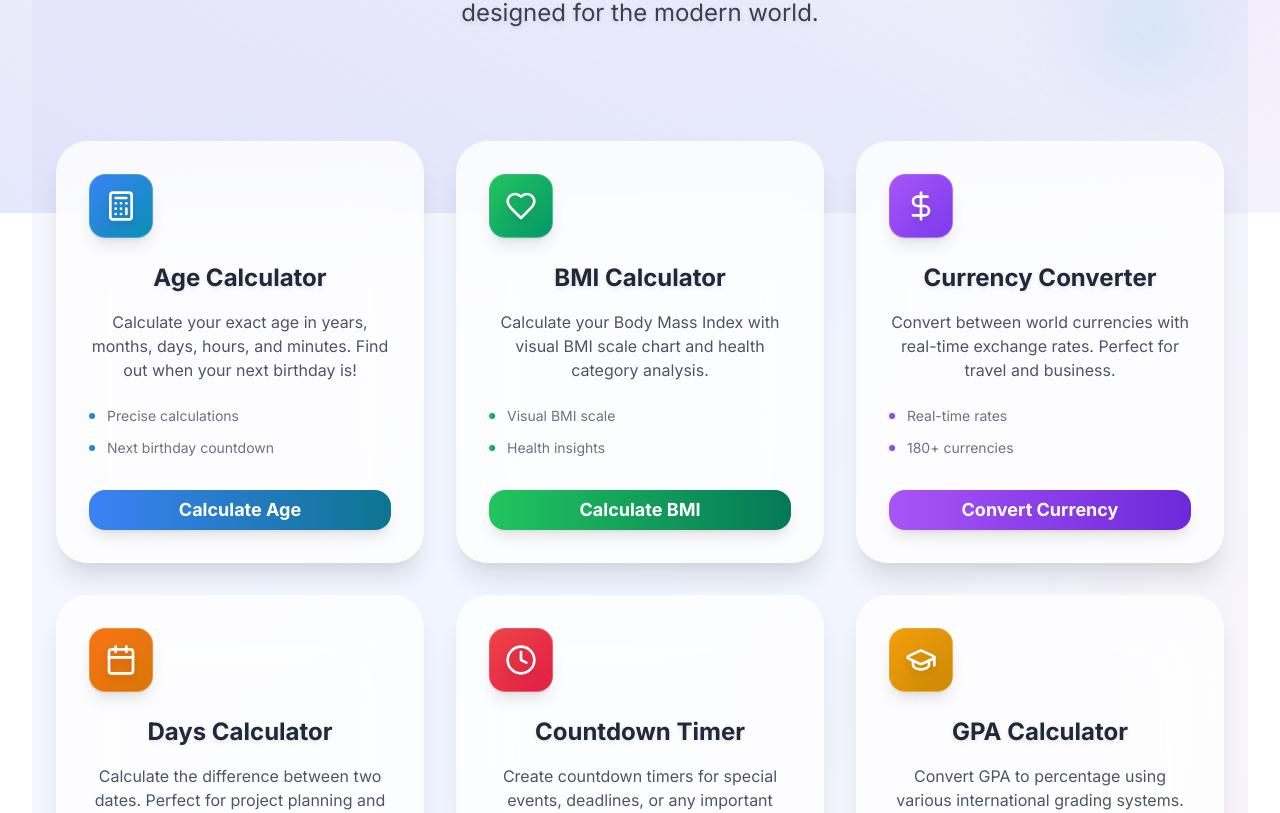
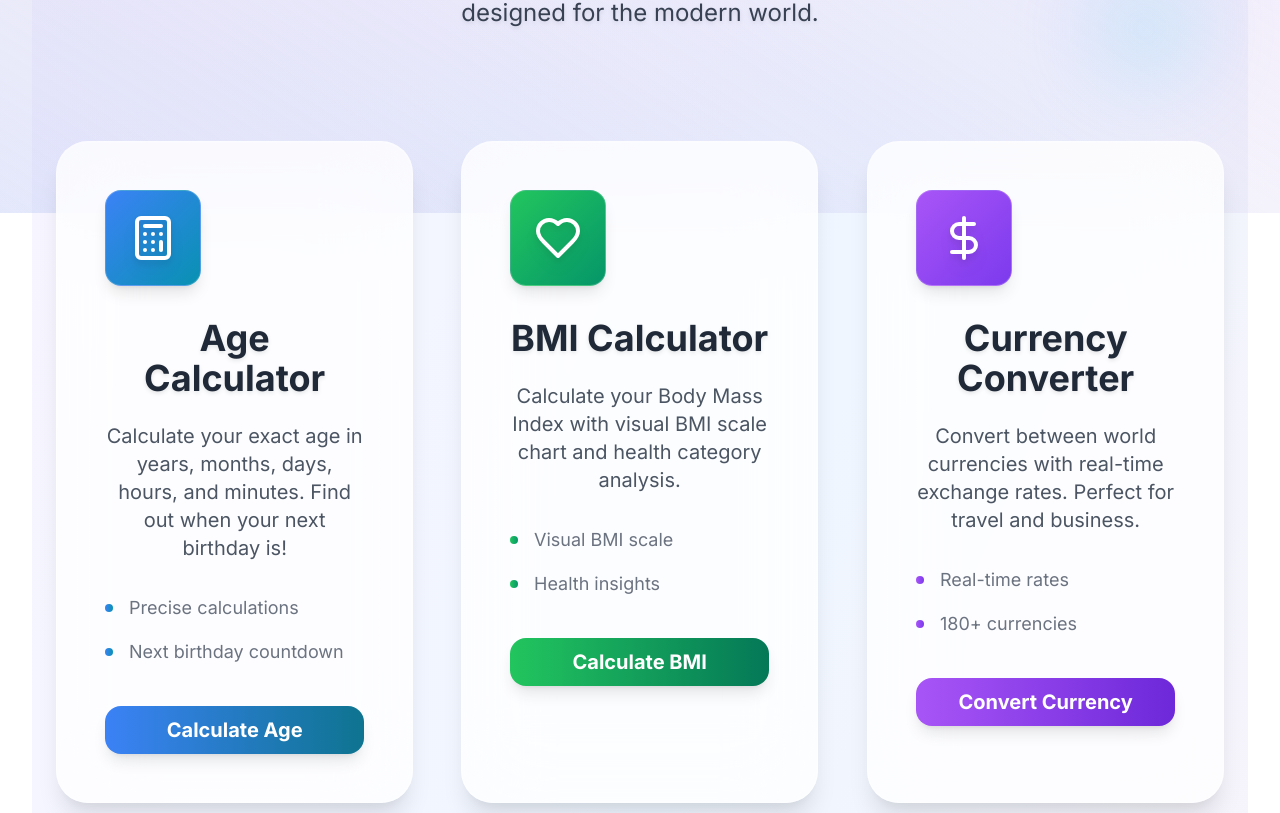
Before and after one commit to AbdulBasitMomin/black-white-calculators, a React (Vite) app: page / in a window 1280 px wide. Shown: the part 587-1400 px from the top of the page. Built offline with nearby package versions, Linux system fonts and the light colour scheme.

Commit message:
Fix errors and improve Home page layout
- Resolved all identified errors.
- Increased the size of the tool cards on the home page.

```diff
--- a/src/components/ui/toaster.tsx
+++ b/src/components/ui/toaster.tsx
@@ -1,4 +1,5 @@
-import { useToast } from "@/hooks/use-toast"
+
+import { useToast } from "@/components/ui/use-toast"
 import {
   Toast,
   ToastClose,
--- a/src/pages/Home.tsx
+++ b/src/pages/Home.tsx
@@ -129,10 +129,10 @@ const Home = () => {
           </div>
         </section>
 
-        {/* Enhanced Calculators Grid */}
+        {/* Enhanced Calculators Grid - Made Bigger */}
         <section className="px-4 sm:px-6 pb-16 sm:pb-20">
-          <div className="max-w-7xl mx-auto">
-            <div className="grid grid-cols-1 sm:grid-cols-2 lg:grid-cols-3 gap-4 sm:gap-6 lg:gap-8">
+          <div className="max-w-8xl mx-auto">
+            <div className="grid grid-cols-1 sm:grid-cols-2 lg:grid-cols-3 gap-6 sm:gap-8 lg:gap-10 xl:gap-12">
               {calculatorTools.map((tool, index) => (
                 <Card
                   key={tool.title}
@@ -140,38 +140,38 @@ const Home = () => {
                   onClick={() => navigate(tool.path)}
                   style={{ animationDelay: `${index * 100}ms` }}
                 >
-                  <CardContent className="p-4 sm:p-6 lg:p-8 relative overflow-hidden">
+                  <CardContent className="p-6 sm:p-8 lg:p-10 xl:p-12 relative overflow-hidden">
                     {/* Shimmer effect on hover */}
                     <div className="absolute inset-0 opacity-0 group-hover:opacity-100 transition-opacity duration-700">
                       <div className="absolute inset-0 animate-shimmer"></div>
                     </div>
 
                     <div className="relative z-10">
-                      <div className="mb-4 sm:mb-6">
-                        <div className={`w-12 h-12 sm:w-14 sm:h-14 lg:w-16 lg:h-16 bg-gradient-to-br ${tool.color} rounded-xl sm:rounded-2xl flex items-center justify-center shadow-lg mb-3 sm:mb-4 group-hover:scale-110 group-hover:rotate-3 transition-all duration-500 backdrop-blur-xl border border-white/20`}>
-                          <tool.icon className="w-6 h-6 sm:w-7 sm:h-7 lg:w-8 lg:h-8 text-white drop-shadow-lg" />
+                      <div className="mb-6 sm:mb-8">
+                        <div className={`w-16 h-16 sm:w-18 sm:h-18 lg:w-20 lg:h-20 xl:w-24 xl:h-24 bg-gradient-to-br ${tool.color} rounded-xl sm:rounded-2xl flex items-center justify-center shadow-lg mb-4 sm:mb-6 group-hover:scale-110 group-hover:rotate-3 transition-all duration-500 backdrop-blur-xl border border-white/20`}>
+                          <tool.icon className="w-8 h-8 sm:w-9 sm:h-9 lg:w-10 lg:h-10 xl:w-12 xl:h-12 text-white drop-shadow-lg" />
                         </div>
                       </div>
 
-                      <h3 className="text-lg sm:text-xl lg:text-2xl font-bold mb-3 sm:mb-4 text-gray-800 dark:text-white group-hover:text-purple-600 dark:group-hover:text-purple-300 transition-all duration-500 text-shadow">
+                      <h3 className="text-xl sm:text-2xl lg:text-3xl xl:text-4xl font-bold mb-4 sm:mb-6 text-gray-800 dark:text-white group-hover:text-purple-600 dark:group-hover:text-purple-300 transition-all duration-500 text-shadow">
                         {tool.title}
                       </h3>
 
-                      <p className="text-sm sm:text-base text-gray-600 dark:text-white/80 mb-4 sm:mb-6 leading-relaxed transition-all duration-300 group-hover:text-gray-700 dark:group-hover:text-white/90">
+                      <p className="text-base sm:text-lg lg:text-xl text-gray-600 dark:text-white/80 mb-6 sm:mb-8 leading-relaxed transition-all duration-300 group-hover:text-gray-700 dark:group-hover:text-white/90">
                         {tool.description}
                       </p>
 
-                      <div className="space-y-2 sm:space-y-3 mb-6 sm:mb-8">
+                      <div className="space-y-3 sm:space-y-4 mb-8 sm:mb-10">
                         {tool.features.map((feature, idx) => (
-                          <div key={idx} className="flex items-center text-xs sm:text-sm text-gray-500 dark:text-white/70 transition-all duration-300 group-hover:text-gray-600 dark:group-hover:text-white/80">
-                            <div className={`w-1.5 h-1.5 bg-gradient-to-r ${tool.color} rounded-full mr-2 sm:mr-3 flex-shrink-0 group-hover:scale-125 transition-transform duration-300`}></div>
+                          <div key={idx} className="flex items-center text-sm sm:text-base lg:text-lg text-gray-500 dark:text-white/70 transition-all duration-300 group-hover:text-gray-600 dark:group-hover:text-white/80">
+                            <div className={`w-2 h-2 bg-gradient-to-r ${tool.color} rounded-full mr-3 sm:mr-4 flex-shrink-0 group-hover:scale-125 transition-transform duration-300`}></div>
                             {feature}
                           </div>
                         ))}
                       </div>
 
                       <Button
-                        className={`w-full font-bold border-0 rounded-xl sm:rounded-2xl py-3 sm:py-4 text-sm sm:text-base lg:text-lg transition-all duration-500 hover:scale-105 bg-gradient-to-r ${tool.color} hover:${tool.hoverColor} text-white shadow-lg hover:shadow-xl backdrop-blur-xl`}
+                        className={`w-full font-bold border-0 rounded-xl sm:rounded-2xl py-4 sm:py-5 lg:py-6 text-base sm:text-lg lg:text-xl transition-all duration-500 hover:scale-105 bg-gradient-to-r ${tool.color} hover:${tool.hoverColor} text-white shadow-lg hover:shadow-xl backdrop-blur-xl`}
                       >
                         {tool.title.includes('Calculator') ? tool.title.replace(' Calculator', '').includes('Calorie') ? 'Calculate Calories' : `Calculate ${tool.title.replace(' Calculator', '')}` :
                          tool.title.includes('Converter') ? 'Convert Currency' :
```
